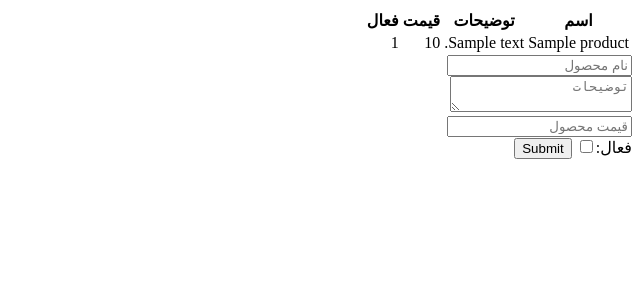
After one commit to shatena2025-svg/oren-shop, a Flask app: page /admin/dashboard/products in a window 1280 px wide. The commit adds this page. Shown: the top 300 px of the page, without its empty margins (640-1280 px from the left). Run offline with Flask 3, Linux system fonts and the light colour scheme; the visitor is signed in with stand-in values (Sample User, id 1); tables that the repository leaves empty hold one stand-in row (values such as "Sample post").

Commit message:
products page for admin panel

```diff
--- a/blueprins/admin.py
+++ b/blueprins/admin.py
@@ -1,7 +1,14 @@
 from flask import Blueprint,render_template,request,redirect,session,abort
 import config
+from models.product import Product
+from extentions import db
 
 app = Blueprint('admin',__name__ , url_prefix='/admin')
+
+@app.before_request
+def before_request():
+    if session.get('admin_login',None) == None and request.endpoint != 'admin.login':
+        abort(403)
 
 
 @app.route('/login',methods=["POST","GET"])
@@ -20,6 +27,28 @@ def login():
 
 @app.route('/dashboard',methods=["GET"])
 def dashboard():
-    if session.get('admin_login',None) == None:
-        abort(403)
-    return 'dashboard'
+
+    return render_template('admin/dashboard.html')
+
+@app.route('/dashboard/products',methods=["GET","POST"])
+def products():
+
+    product = Product.query.all()
+    if request.method == 'GET':
+        return render_template('admin/products.html',product=product)
+    else:
+        name = request.form.get('name', None)
+        description = request.form.get('description', None)
+        price = request.form.get('price', None)
+        active = request.form.get('active', None)
+
+        p = Product(name=name, description=description, price=price)
+        if active == None:
+            p.active = 0
+        else:
+            p.active = 1
+
+        db.session.add(p)
+        db.session.commit()
+
+        return 'done'
--- a/models/product.py
+++ b/models/product.py
@@ -1,11 +1,12 @@
 from sqlalchemy import *
 from extentions import db
 
-class User(db.Model):
+class Product(db.Model):
     __allow_unmapped__ = True
     __tablename__ = 'products'
 
     id = Column(Integer, primary_key=True)
     name = Column(String(50), unique=True, nullable=False, index=True)
-    description = Column(Text, nullable=False, index=True)
+    description = Column(Text, nullable=False)
     price = Column(Integer, nullable=False, index=True)
+    active = Column(Integer, nullable=False, index=True)
--- /dev/null
+++ b/templates/admin/products.html
@@ -0,0 +1,35 @@
+{% extends 'base.html' %}
+
+{% block header %}
+<title>admin product</title>
+{% endblock %}
+
+{% block body %}
+
+<table>
+   <tr>
+      <th>اسم</th>
+      <th>توضیحات</th>
+      <th>قیمت</th>
+      <th>فعال</th>
+   </tr>
+
+   {% for p in product %}
+   <tr>
+      <td>{{p.name}}</td>
+      <td>{{p.description}}</td>
+      <td>{{p.price}}</td>
+      <td>{{p.active}}</td>
+   </tr>
+   {% endfor %}
+</table>
+
+
+<form action="/admin/dashboard/products" method="post"> <input type="text" name="name" placeholder="نام محصول"><br>
+   <textarea name="description" placeholder="توضیحات"></textarea><br>
+   <input type="number" name="price"placeholder="قیمت محصول"><br>
+   <label>فعال:</label><input value="1" type="checkbox" name="active">
+   <input type="submit">
+</form>
+
+{% endblock %}
--- /dev/null
+++ b/templates/base.html
@@ -0,0 +1,15 @@
+<!DOCTYPE html>
+<html lang="fa" dir="rtl">
+
+<head>
+    <meta charset="UTF-8">
+    <meta name="viewport" content="width=device-width, initial-scale=1.0">
+    {% block header %} {% endblock %}
+</head>
+
+<body>
+    {% block body %}
+    {% endblock %}
+</body>
+
+</html>
```
Also changed, not shown: templates/admin/dashboard.html (added, +9 -0 lines), templates/admin/login.html (+13 -16 lines).
